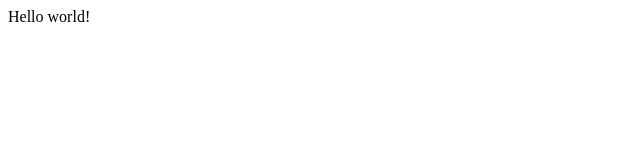
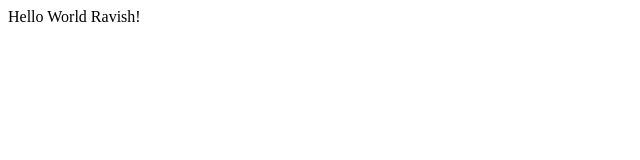
Before and after one commit to kumarravish02/mydemo, a plain HTML site: page index.html in a window 1280 px wide. Shown: the full height of the page, 0-640 px from the left. Drawn offline with Linux system fonts and the light colour scheme.

Commit message:
Update index.html

```diff
--- a/index.html
+++ b/index.html
@@ -1 +1 @@
-<div>Hello world!</div>
+<div>Hello World Ravish!</div>
```
